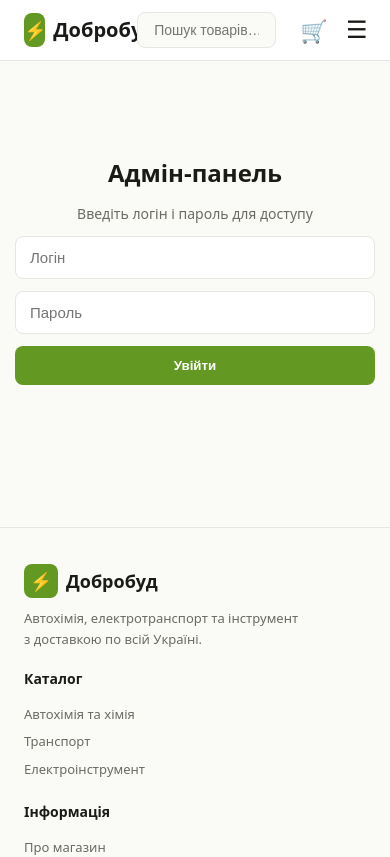
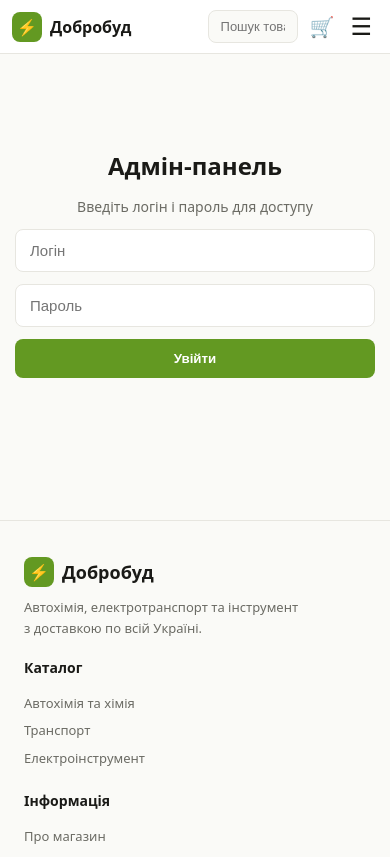
Before and after one commit to toxa8949-cmd/Dobrobud, a Next.js app: page /admin in a window 390 px wide. Shown: the top 857 px of the page. Built offline with nearby package versions, Linux system fonts and the light colour scheme.

Commit message:
Add files via upload

```diff
--- a/app/globals.css
+++ b/app/globals.css
@@ -520,7 +520,6 @@ a { color: inherit; text-decoration: none; }
   .header-nav { display: none; }
   .burger { display: block; }
   .mobile-menu { display: flex; }
-  .search { flex: 1 1 auto; max-width: none; }
 }
 @media (max-width: 520px) {
   .bento, .grid { grid-template-columns: 1fr; }
@@ -1181,13 +1180,21 @@ a { color: inherit; text-decoration: none; }
    ════════════════════════════════════════════════ */
 
 /* Базове: ніколи не дозволяємо горизонтальний скрол */
-html, body { max-width: 100%; overflow-x: hidden; }
+html, body { max-width: 100%; overflow-x: clip; }
 * { min-width: 0; }
 img { max-width: 100%; height: auto; }
 
 /* ── Планшети й телефони ── */
 @media (max-width: 768px) {
   .container { padding: 16px 14px; }
+
+  /* Хедер: усе в один ряд, пошук компактний */
+  .site-header { gap: 8px; padding: 10px 12px; }
+  .logo { margin-right: auto; font-size: 17px; }
+  .logo-mark { width: 30px; height: 30px; font-size: 16px; }
+  .search { flex: 0 1 110px; min-width: 0; }
+  .search input { padding: 8px 12px; font-size: 13px; }
+  .cart-link { font-size: 20px; }
 
   /* Меню переходить у бургер раніше — щоб не тиснути */
   .header-nav { display: none; }
@@ -1263,6 +1270,8 @@ img { max-width: 100%; height: auto; }
 /* ── Малі телефони ── */
 @media (max-width: 480px) {
   .container { padding: 14px 12px; }
+  .search { flex: 0 1 90px; }
+  .logo span:last-child { font-size: 16px; }
   h1 { font-size: 23px; }
   .hero-title { font-size: 25px; }
 
```
